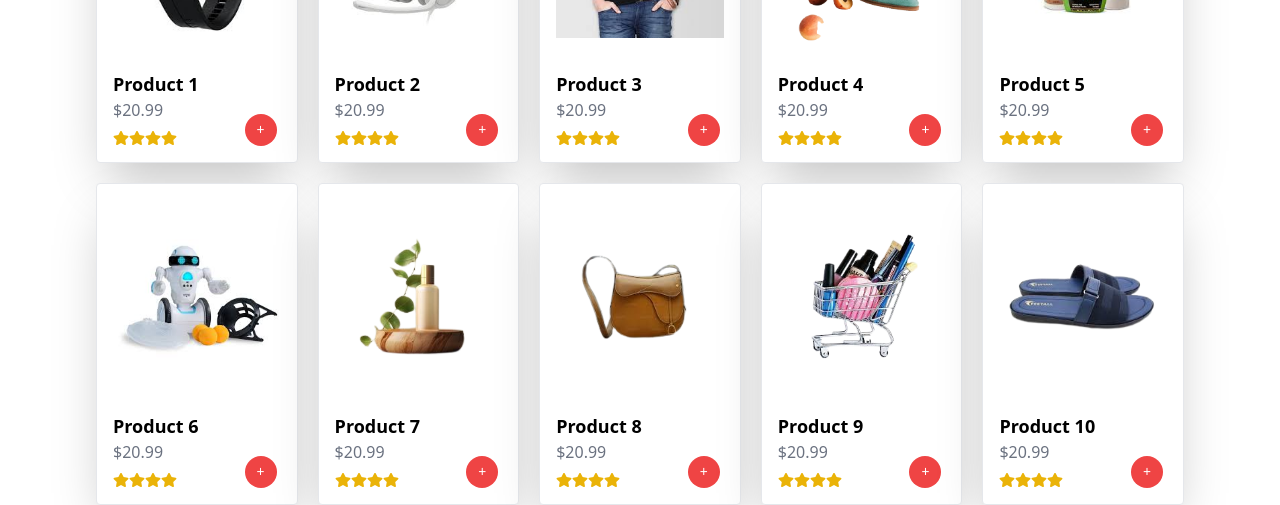
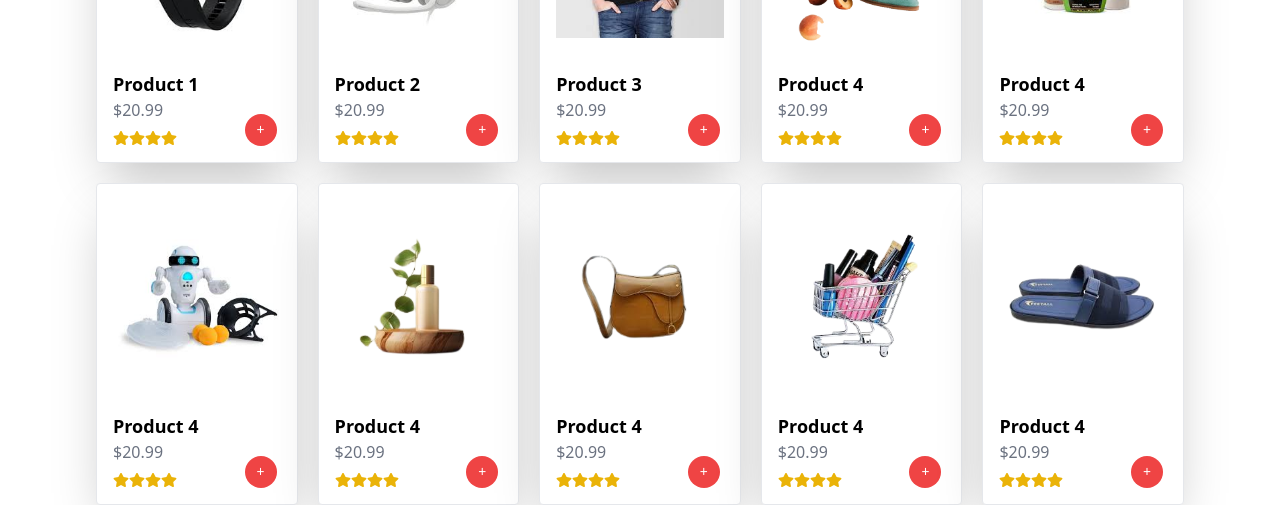
Before and after one commit to musharafgujjar7711/e.Shop, a React (Vite) app: page / in a window 1280 px wide. Shown: the part 1840-2345 px from the top of the page. Built offline with nearby package versions, Linux system fonts and the light colour scheme.

Commit message:
done ho gaya

```diff
--- a/src/assets/MocsData.jsx
+++ b/src/assets/MocsData.jsx
@@ -1,15 +1,3 @@
-import watchImage from '../assets/images/watch.jpeg';
-import headphoneImage from '../assets/images/headphone.jpeg';
-import manshirtImage from '../assets/images/manshirt.jpeg';
-import shoImage from '../assets/images/sho.png';
-import shampoImage from '../assets/images/shampo.jpeg';
-import robotImage from '../assets/images/robot.jpeg';
-import proImage from '../assets/images/pro.png';
-import bagImage from '../assets/images/bag.png';
-import makImage from '../assets/images/mak.png';
-import slipImage from '../assets/images/slip.png';
-;
-
 export const Catagories=[
    "Electronics",
    "Fashion",
@@ -18,15 +6,75 @@ export const Catagories=[
    "Sports",
    "Automotive"
 ]
-export const mockData = [
-   { id: 1, name: 'Product 1', price: 20.99, image: watchImage },
-   { id: 2, name: 'Product 2', price: 20.99, image: headphoneImage },
-   { id: 3, name: 'Product 3', price: 20.99, image: manshirtImage },
-   { id: 4, name: 'Product 4', price: 20.99, image: shoImage },
-   { id: 5, name: 'Product 5', price: 20.99, image: shampoImage },
-   { id: 6, name: 'Product 6', price: 20.99, image: robotImage },
-   { id: 7, name: 'Product 7', price: 20.99, image: proImage },
-   { id: 8, name: 'Product 8', price: 20.99, image: bagImage },
-   { id: 9, name: 'Product 9', price: 20.99, image: makImage },
-   { id: 10, name: 'Product 10', price: 20.99, image: slipImage },
- ];
+export const mockData=[
+   {
+      id: 1,
+      name: 'Product 1',
+      price: 20.99,
+      image: 'public/imges/watch.jpeg'
+
+   },
+   {
+      id: 2,
+      name: 'Product 2',
+      price: 20.99,
+      image: 'public/imges/headphone.jpeg'
+
+   },
+   {
+      id: 3,
+      name: 'Product 3',
+      price: 20.99,
+      image: 'public/imges/manshirt.jpeg'
+
+   },
+   {
+      id: 4,
+      name: 'Product 4',
+      price: 20.99,
+      image: 'public/imges/sho.png'
+
+   },
+   {
+      id: 5,
+      name: 'Product 4',
+      price: 20.99,
+      image: 'public/imges/shampo.jpeg'
+
+   },
+   {
+      id: 6,
+      name: 'Product 4',
+      price: 20.99,
+      image: 'public/imges/robot.jpeg'
+
+   },
+   {
+      id: 7,
+      name: 'Product 4',
+      price: 20.99,
+      image: 'public/imges/pro.png'
+
+   },
+   {
+      id: 8,
+      name: 'Product 4',
+      price: 20.99,
+      image: 'public/imges/bag.png'
+
+   },
+   {
+      id: 9,
+      name: 'Product 4',
+      price: 20.99,
+      image: 'public/imges/mak.png'
+
+   },
+   {
+      id: 10,
+      name: 'Product 4',
+      price: 20.99,
+      image: 'public/imges/slip.png'
+
+   },
+  ]
--- a/src/pages/Home.jsx
+++ b/src/pages/Home.jsx
@@ -29,8 +29,8 @@ function Home() {
         <div className=' w-full md:w-3/12 '>
           <h1 className=' py-2 font-bold capitalize bg-red-500 px-1 text-white'>shop of catagoryu</h1>
           <ul className=' space-y-3 bg-gray-200 px-3'>
-            {Catagories.map((catagory, index) => (
-              <li key={index} className=' flex items-center gap-1'>
+            {Catagories.map((catagory, index ) => (
+              <li key={index} k className=' flex items-center gap-1'>
                 <div className=' h-2 w-2   rounded-full border border-red-700'></div>
                 {catagory}
               </li>
--- a/src/pages/Shop.jsx
+++ b/src/pages/Shop.jsx
@@ -10,7 +10,7 @@ function Shop() {
             <h1 className=' text-2xl font-bold mb-5 text-center'>Shop</h1>
             <div className= " grid grid-cols-1 sm:grid-cols-2 md:grid-cols-4 lg:grid-cols-5 gap-5 cursor-pointer">
             {products.products.map((product,id)=>(
-             <ProductCard product={product} id={id}/>
+             <ProductCard product={product} id={id} />
 
             ))}
             </div>
```
